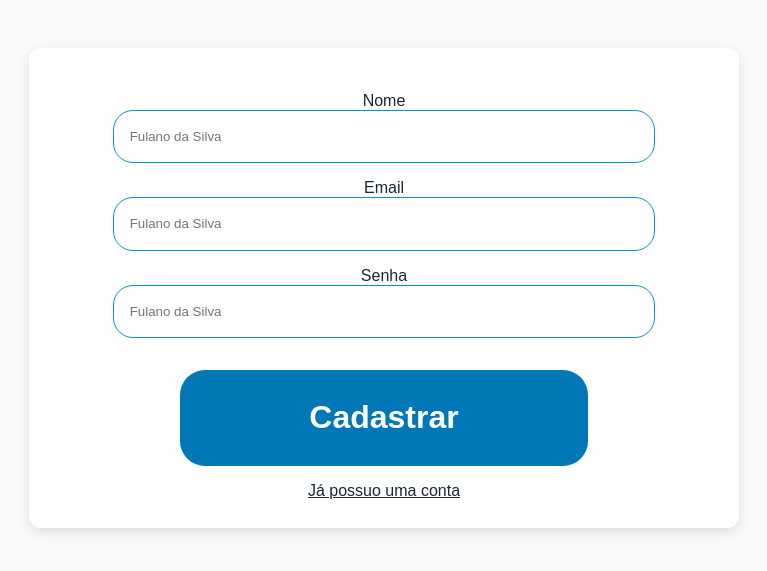
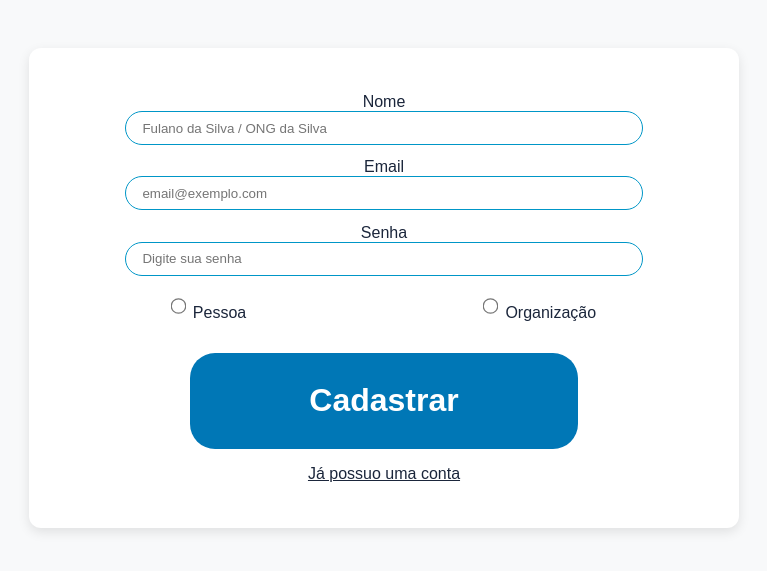
Before and after one commit to VitorGusttt/Meaudote, a PHP site: page /formCadastro.html in a window 1280 px wide. Shown: the part 200-771 px from the top of the page, without its empty margins (256-1023 px from the left). Run offline with PHP 8.4, Linux system fonts and the light colour scheme; some libraries are stand-ins or nearby versions; some web fonts are replaced.

Commit message:
arrumei inputs no cadastro

```diff
--- a/src/formCadastro.html
+++ b/src/formCadastro.html
@@ -1,11 +1,11 @@
 <!DOCTYPE html>
 <html lang="pt-BR">
 <head>
-    <meta charset="UTF-8">
-    <meta name="viewport" content="width=device-width, initial-scale=1.0">
+  <meta charset="UTF-8" />
+  <meta name="viewport" content="width=device-width, initial-scale=1.0"/>
   <title>Meaudote</title>
 
-    <link rel="stylesheet" href="style.css">
+  <link rel="stylesheet" href="style.css" />
   <script src="https://kit.fontawesome.com/92c05a5491.js" crossorigin="anonymous"></script>
 </head>
 <body>
@@ -22,15 +22,28 @@
   <main>
     <form action="#" method="post">
       <label for="nome">Nome</label>
-            <input type="text" placeholder="Fulano da Silva">
+      <input type="text" id="nome" name="nome" placeholder="Fulano da Silva / ONG da Silva" />
+
       <label for="email">Email</label>
-            <input type="email" placeholder="Fulano da Silva">
+      <input type="email" id="email" name="email" placeholder="email@exemplo.com" />
+
       <label for="senha">Senha</label>
-            <input type="password" placeholder="Fulano da Silva">
-            <button>Cadastrar</button>
-            <a href="#">Já possuo uma conta</a>
+      <input type="password" id="senha" name="senha" placeholder="Digite sua senha" />
+
+      <div class="selects">
+        <label for="pessoa">
+          <input type="radio" id="pessoa" name="tipo" value="pessoa" />
+          Pessoa
+        </label>
+        <label for="organizacao">
+          <input type="radio" id="organizacao" name="tipo" value="organizacao" />
+          Organização
+        </label>
+      </div>
+
+      <button type="submit">Cadastrar</button>
+      <a href="formLogin.html">Já possuo uma conta</a>
     </form>
-
   </main>
 </body>
 </html>
--- a/src/style.css
+++ b/src/style.css
@@ -7,22 +7,15 @@
 }
 
 :root {
-    /* Cores principais */
     --azul:             #005F99;
     --azul-secundario:  #0077B6;
     --azul-navbar:      #006494;
     --azul-claro:       #0096c7;
-
-    /* Fundo e superfícies */
     --fundo:            #F8F9FA;
     --branco:           #FFFFFF;
     --cinza-claro:      #DEE2E6;
-
-    /* Texto */
     --texto-principal:  #1B263B;
     --texto-suave:      #495057;
-
-    /* Cores auxiliares */
     --sucesso:          #51CF66;
     --erro:             #FF6B6B;
     --aviso:            #FFD43B;
@@ -33,14 +26,12 @@
     src: url(../font/super_bubble/Super\ Bubble.ttf);
 }
 
-/* Body */
 body {
     width: 100%;
     height: 100%;
     background-color: var(--fundo);
 }
 
-/* Links */
 a {
     color: var(--branco);
 }
@@ -52,7 +43,6 @@ header {
     height: 25vh;
 }
 
-/* Logo */
 #logo {
     height: 70%;
     display: flex;
@@ -68,7 +58,6 @@ header {
     text-shadow: 1px 1px 2px rgba(0, 0, 0, 0.2);
 }
 
-/* Navbar */
 #navbar {
     height: 30%;
     display: flex;
@@ -119,7 +108,6 @@ main .bichos:hover {
     transform: translateY(-5px);
 }
 
-/* Dados do Bicho */
 main .bichos .dadosBicho {
     display: flex;
     height: 100%;
@@ -144,7 +132,7 @@ main .bichos .dadosBicho h4 {
     margin-top: 0.3em;
 }
 
-main .bichos .fotoBicho img{
+main .bichos .fotoBicho img {
     width: 250px;
     height: 250px;
     border-radius: 10px;
@@ -174,7 +162,8 @@ main .bichos .dadosBicho a button {
 main .bichos .dadosBicho a button:hover {
     background-color: var(--azul-claro);
 }
-/*fORMULARIOS*/
+
+/* Formulário */
 main form {
     display: flex;
     flex-direction: column;
@@ -185,27 +174,23 @@ main form {
     border-radius: 12px;
     height: 60vh;
     width: 60%;
-    padding: 1em;
+    padding: 2em;
     box-shadow: 0 4px 12px rgba(0, 0, 0, 0.1);
     transition: transform 0.3s ease;
 }
 
 main form:hover {
     transform: translateY(-5px);
-    box-shadow: 0px 8px 12px rgba(0, 0, 0, 0.2);;
+    box-shadow: 0px 8px 12px rgba(0, 0, 0, 0.2);
 }
 
 main form input {
     width: 80%;
-    height: 4em;
+    height: 1.5em;
     border: 1px solid var(--azul-claro);
     padding: 1rem;
     border-radius: 20px;
-
-}
-
-main form label{
-    margin-top: 1em;
+    margin-bottom: 1em;
 }
 
 main form button {
@@ -219,17 +204,45 @@ main form button {
     font-weight: bold;
     cursor: pointer;
     transition: background-color 0.3s ease;
-    margin-top: 1em; margin-bottom: 0.5em;
+    margin: 0.5em 0;
 }
+
+main form button:hover {
+    background-color: var(--azul-claro);
+}
+
 main form a {
     color: var(--texto-principal);
     text-decoration: underline;
 }
 
-main form button:hover {
-    background-color: var(--azul-claro);
+/* Radio Buttons (.selects) */
+main form .selects {
+    width: 100%;
+    display: flex;
+    justify-content: space-around;
+    align-items: center;
+    gap: 1em;
 }
-/*Responsivo */
+
+main form .selects label {
+    height: 3em;
+    display: flex;
+    align-items: center;
+    justify-content: center;
+    gap: 0.5em;
+    font-size: 1em;
+    color: var(--texto-principal);
+    cursor: pointer;
+}
+
+main form .selects input[type="radio"] {
+    accent-color: var(--azul);
+    transform: scale(1.2);
+    cursor: pointer;
+}
+
+/* Responsivo */
 @media (max-width: 768px) {
     main {
         margin: 1em;
@@ -240,21 +253,25 @@ main form button:hover {
         height: auto;
     }
 
-    main form{
+    main form {
         width: 90%;
     }
+
     main form button {
         width: 80%;
         height: 2em;
     }
 }
+
 @media (max-width: 600px) {
-    #logo h1{
+    #logo h1 {
         font-size: 3em;
     }
+
     #logo {
         height: 50%;
     }
+
     #navbar {
         gap: 0.5em;
         flex-direction: column;
```
Also changed, not shown: src/formLogin.html (added, +36 -0 lines). Lines whose indentation alone changed are shown as unchanged.
